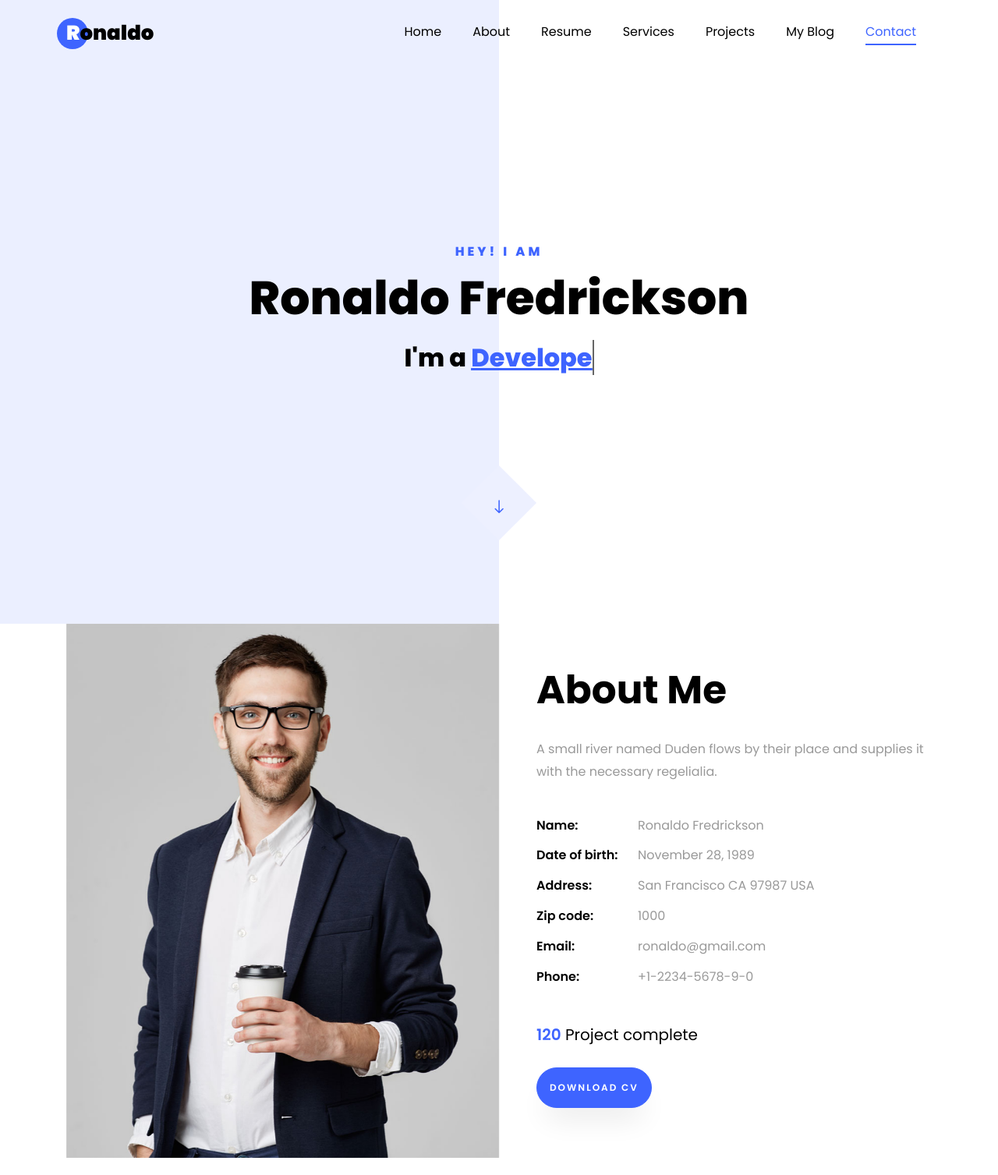
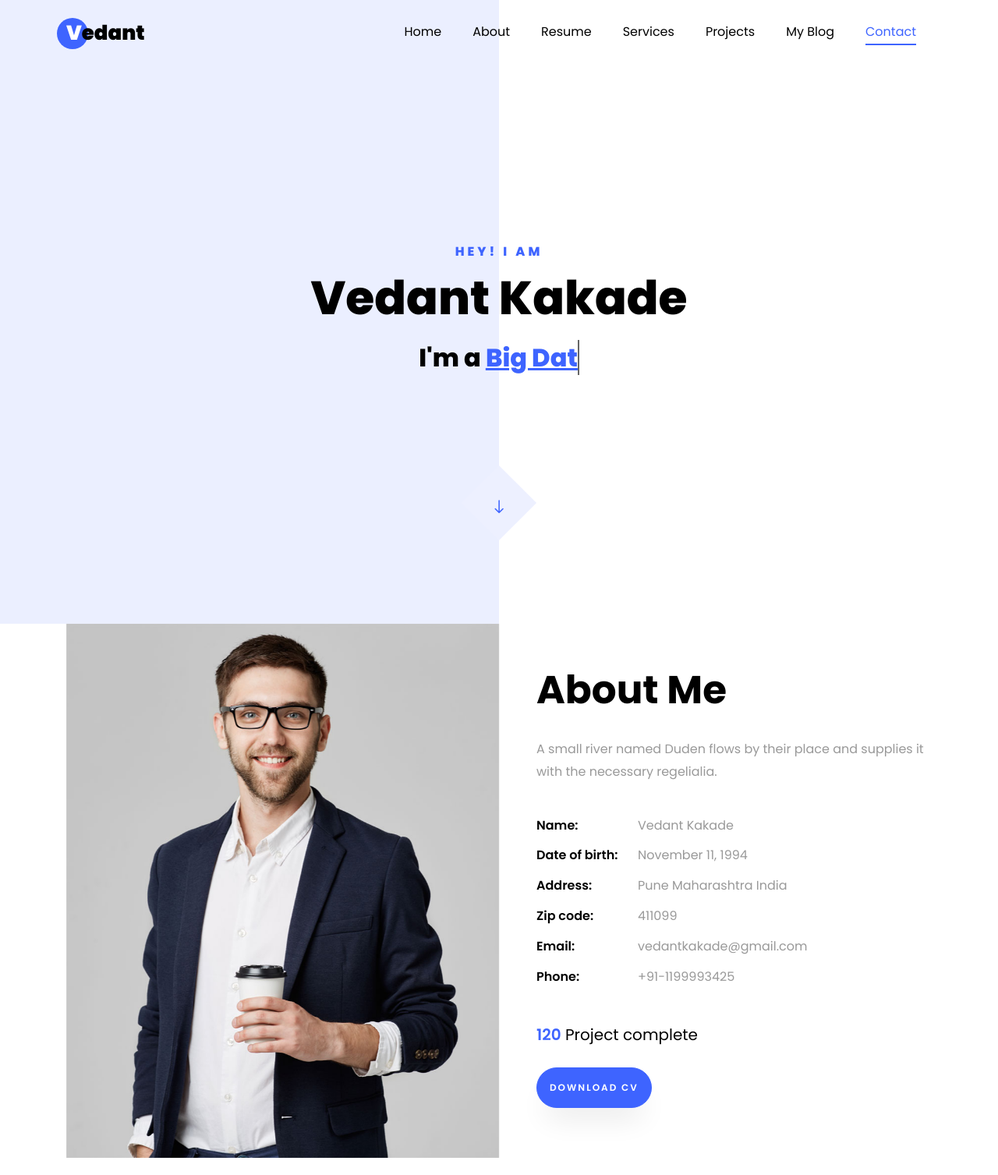
Before and after one commit to vedk21/python-playground, a Flask app: page / in a window 1280 px wide. Shown: the top 1507 px of the page at 78% size. Run offline with Flask 2, Linux system fonts and the light colour scheme; some libraries are stand-ins or nearby versions; some web fonts are replaced.

Commit message:
Added: Web Development - user name and about me edited

```diff
--- a/Professional/WebDevelopment/Project/server.py
+++ b/Professional/WebDevelopment/Project/server.py
@@ -5,6 +5,7 @@
 def home():
     return render_template('./index.html')
 
-@app.route('/blog.html')
-def blog():
-    return render_template('./blog.html')
+# generic html routing
+@app.route('/<string:html_page>')
+def generic_page(html_page='index.html'):
+    return render_template(html_page)
--- a/Professional/WebDevelopment/Project/templates/index.html
+++ b/Professional/WebDevelopment/Project/templates/index.html
@@ -1,7 +1,7 @@
 <!DOCTYPE html>
 <html lang="en">
   <head>
-    <title>Ronaldo - Free Bootstrap 4 Template by Colorlib</title>
+    <title>Vedant Kakade Portfolio</title>
     <meta charset="utf-8">
     <meta name="viewport" content="width=device-width, initial-scale=1, shrink-to-fit=no">
 
@@ -27,7 +27,7 @@
 
     <nav class="navbar navbar-expand-lg navbar-dark ftco_navbar ftco-navbar-light site-navbar-target" id="ftco-navbar">
 	    <div class="container">
-	      <a class="navbar-brand" href="index.html"><span>R</span>onaldo</a>
+	      <a class="navbar-brand" href="index.html"><span>V</span>edant</a>
 	      <button class="navbar-toggler js-fh5co-nav-toggle fh5co-nav-toggle" type="button" data-toggle="collapse" data-target="#ftco-nav" aria-controls="ftco-nav" aria-expanded="false" aria-label="Toggle navigation">
 	        <span class="oi oi-menu"></span> Menu
 	      </button>
@@ -52,12 +52,12 @@
           <div class="col-lg-8 col-md-6 ftco-animate d-flex align-items-center">
           	<div class="text text-center">
           		<span class="subheading">Hey! I am</span>
-		  				<h1>Ronaldo Fredrickson</h1>
+		  				<h1>Vedant Kakade</h1>
 			  				<h2>I'm a
 								  <span
 								     class="txt-rotate"
 								     data-period="2000"
-								     data-rotate='[ "Web Designer.", "Developer.", "Photographer.", "Marketer.", "Blogger" ]'></span>
+								     data-rotate='[ "Web Developer.", "Big Data Engineer.", "Team Leader.", "Software Architect.", "Blogger" ]'></span>
 								</h2>
 							</div>
             </div>
@@ -88,12 +88,12 @@
 		            <h2 class="mb-4">About Me</h2>
 		            <p>A small river named Duden flows by their place and supplies it with the necessary regelialia.</p>
 		            <ul class="about-info mt-4 px-md-0 px-2">
-		            	<li class="d-flex"><span>Name:</span> <span>Ronaldo Fredrickson</span></li>
-		            	<li class="d-flex"><span>Date of birth:</span> <span>November 28, 1989</span></li>
-		            	<li class="d-flex"><span>Address:</span> <span>San Francisco CA 97987 USA</span></li>
-		            	<li class="d-flex"><span>Zip code:</span> <span>1000</span></li>
-		            	<li class="d-flex"><span>Email:</span> <span>ronaldo@gmail.com</span></li>
-		            	<li class="d-flex"><span>Phone: </span> <span>+1-2234-5678-9-0</span></li>
+		            	<li class="d-flex"><span>Name:</span> <span>Vedant Kakade</span></li>
+		            	<li class="d-flex"><span>Date of birth:</span> <span>November 11, 1994</span></li>
+		            	<li class="d-flex"><span>Address:</span> <span>Pune Maharashtra India</span></li>
+		            	<li class="d-flex"><span>Zip code:</span> <span>411099</span></li>
+		            	<li class="d-flex"><span>Email:</span> <span>vedantkakade@gmail.com</span></li>
+		            	<li class="d-flex"><span>Phone: </span> <span>+91-1199993425</span></li>
 		            </ul>
 		          </div>
 		        </div>
```
